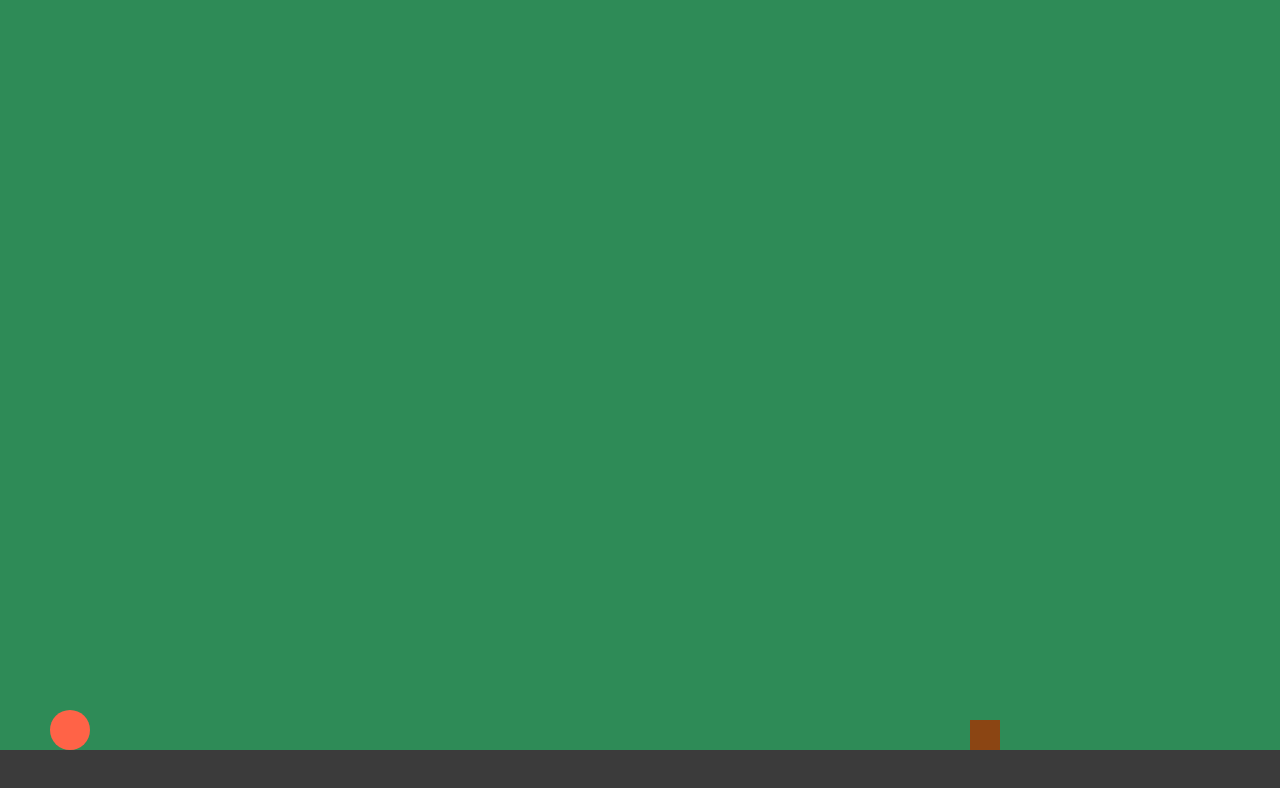
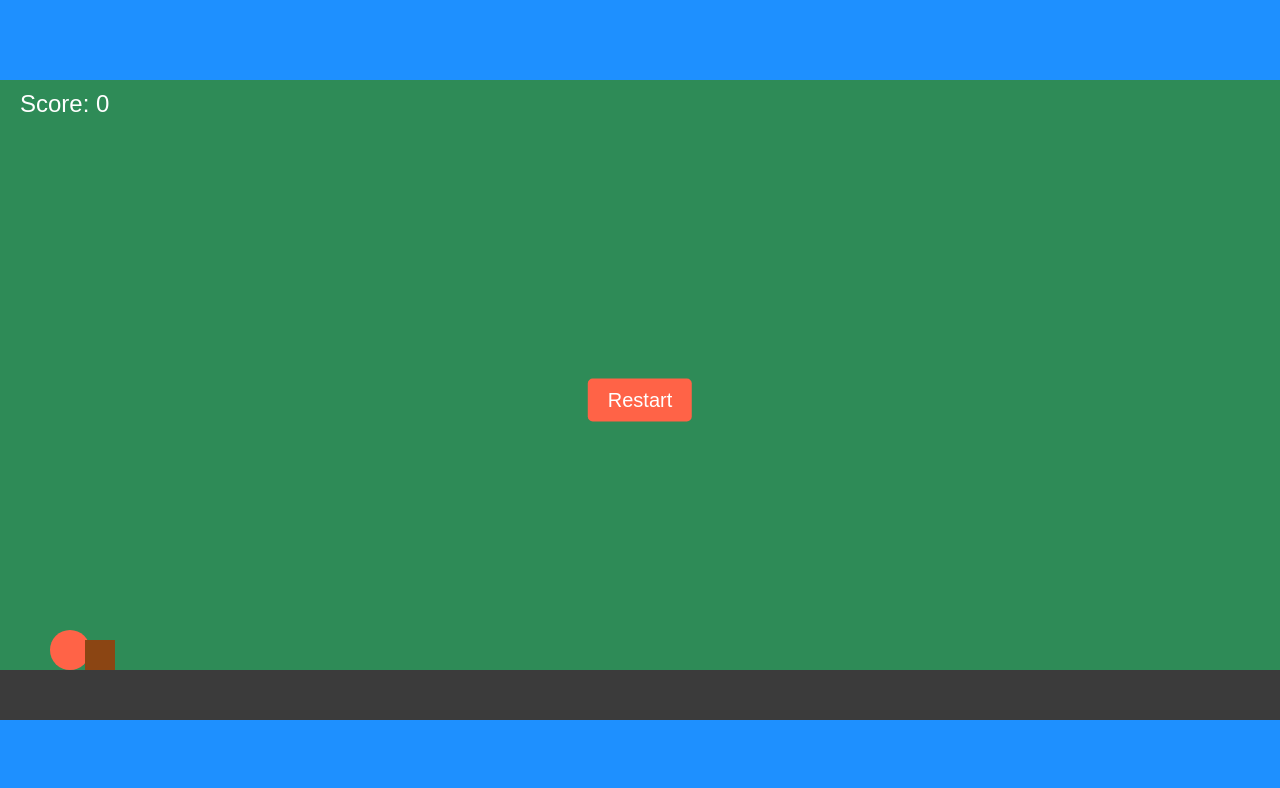
Before and after one commit to SriRanjani30/Jumping-Game, a plain HTML site: page Game.html in a window 1280 px wide. Drawn offline with Linux system fonts and the light colour scheme.

Commit message:
Update Game.html

```diff
--- a/Game.html
+++ b/Game.html
@@ -9,15 +9,16 @@
             margin: 0;
             padding: 0;
             overflow: hidden;
-            background-color: #87CEEB;
+            background-color: #1E90FF;
         }
 
         #game-container {
             position: relative;
             width: 100vw;
-            height: 100vh;
+            height: 80vh;
             overflow: hidden;
             background-color: #2E8B57;
+            margin-top: 10vh;
         }
 
         #player {
@@ -46,27 +47,60 @@
             height: 50px;
             background-color: #3B3B3B;
         }
+
+        #score {
+            position: absolute;
+            top: 10px;
+            left: 20px;
+            color: #FFFFFF;
+            font-size: 24px;
+            font-family: Arial, sans-serif;
+        }
+
+        #restart-btn {
+            display: none;
+            position: absolute;
+            top: 50%;
+            left: 50%;
+            transform: translate(-50%, -50%);
+            padding: 10px 20px;
+            font-size: 20px;
+            background-color: #FF6347;
+            color: #FFFFFF;
+            border: none;
+            border-radius: 5px;
+            cursor: pointer;
+        }
+
+        #restart-btn:hover {
+            background-color: #FF4500;
+        }
     </style>
 </head>
 <body>
     <div id="game-container">
+        <div id="score">Score: 0</div>
         <div id="player"></div>
         <div id="obstacle"></div>
         <div id="ground"></div>
+        <button id="restart-btn">Restart</button>
     </div>
     <script>
         const player = document.getElementById('player');
         const obstacle = document.getElementById('obstacle');
+        const scoreDisplay = document.getElementById('score');
+        const restartBtn = document.getElementById('restart-btn');
 
+        let score = 0;
         let isJumping = false;
+        let obstaclePosition = window.innerWidth;
 
-        document.addEventListener('keydown', (event) => {
-            if (event.code === 'Space' && !isJumping) {
-                jump();
-            }
-        });
+        function updateScore() {
+            scoreDisplay.textContent = `Score: ${score}`;
+        }
 
         function jump() {
+            if (isJumping) return;
             isJumping = true;
             player.style.transition = 'transform 0.5s';
             player.style.transform = 'translateY(-150px)';
@@ -80,20 +114,21 @@
         }
 
         function moveObstacle() {
-            let obstaclePosition = window.innerWidth;
-
             function update() {
                 obstaclePosition -= 5;
 
                 if (obstaclePosition < -30) {
                     obstaclePosition = window.innerWidth;
+                    score++;
+                    updateScore();
                 }
 
                 obstacle.style.left = `${obstaclePosition}px`;
 
+
                 if (obstaclePosition < 90 && obstaclePosition > 50 && !isJumping) {
-                    alert('Game Over!');
-                    obstaclePosition = window.innerWidth;
+                    gameOver();
+                    return;
                 }
 
                 requestAnimationFrame(update);
@@ -102,6 +137,29 @@
             update();
         }
 
+        function gameOver() {
+            restartBtn.style.display = 'block';
+            document.removeEventListener('keydown', handleKeydown);
+        }
+
+        function restartGame() {
+            score = 0;
+            updateScore();
+            obstaclePosition = window.innerWidth;
+            restartBtn.style.display = 'none';
+            document.addEventListener('keydown', handleKeydown);
+            moveObstacle();
+        }
+
+        function handleKeydown(event) {
+            if (event.code === 'Space') {
+                jump();
+            }
+        }
+
+        document.addEventListener('keydown', handleKeydown);
+        restartBtn.addEventListener('click', restartGame);
+
         moveObstacle();
     </script>
 </body>
```
